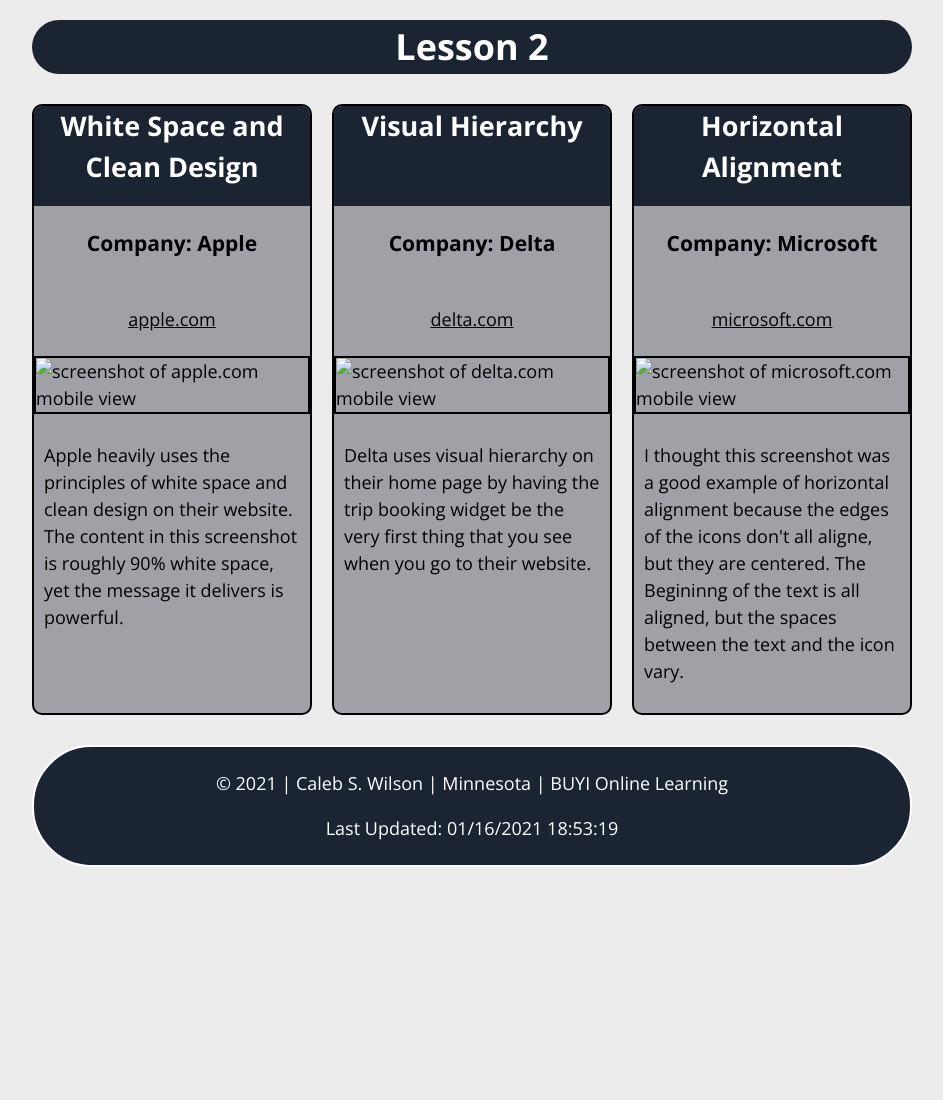
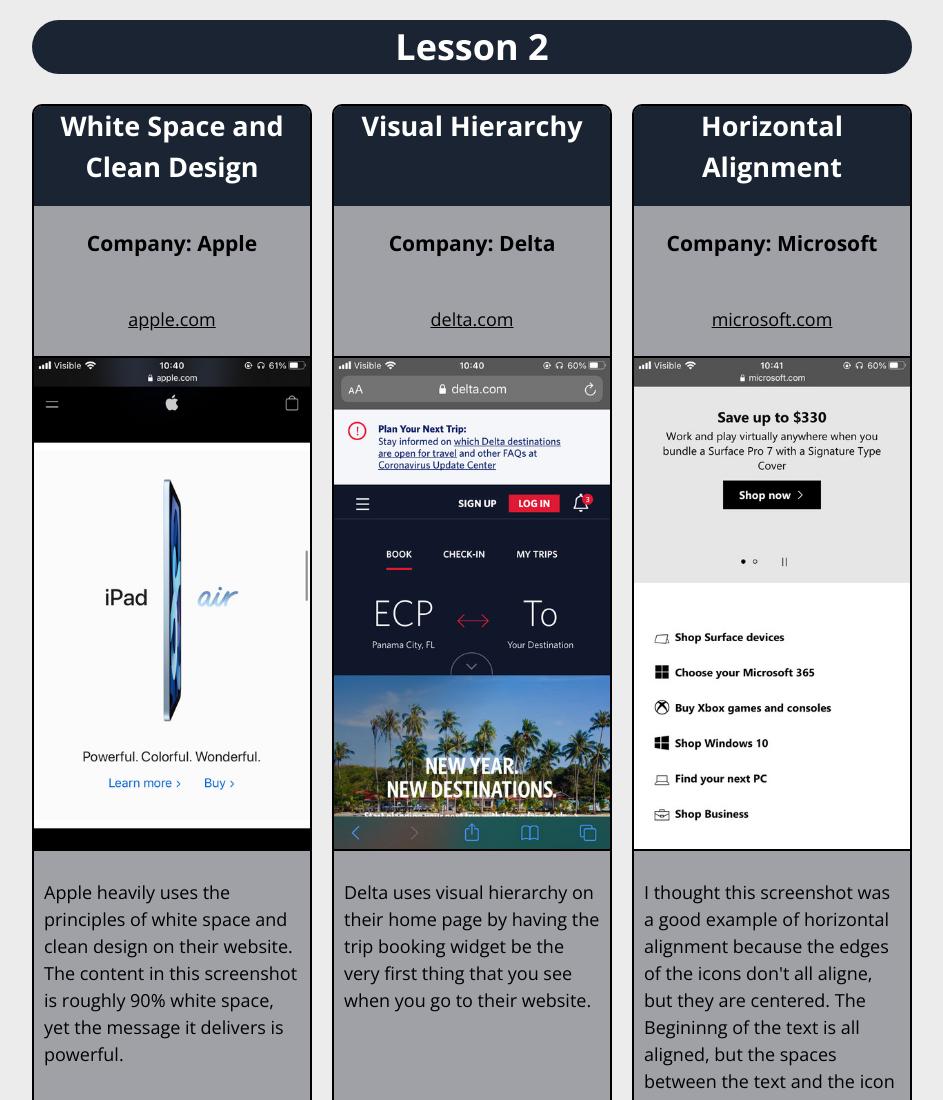
Before and after one commit to wcalebs/wcalebs.github.io, a plain HTML site: page Lesson2/design-principles.html in a window 1280 px wide. Shown: the top 1100 px of the page, without its empty margins (168-1111 px from the left). Before the commit the page ends 887 px from the top, so only its background shows below. Drawn offline with nearby package versions, Linux system fonts and the light colour scheme.

Commit message:
html jpg change

```diff
--- a/Lesson2/design-principles.html
+++ b/Lesson2/design-principles.html
@@ -20,7 +20,7 @@
                 </section>
                 <h3 class="company">Company: Apple</h3>
                 <a href="https://www.apple.com" target="_blank">apple.com</a>
-                <img src="images/apple.png" alt="screenshot of apple.com mobile view">
+                <img src="images/apple.jpg" alt="screenshot of apple.com mobile view">
                 <p class="description">Apple heavily uses the principles of white space and clean design on their website. The content in this screenshot is roughly 90% white space, yet the message it delivers is powerful.</p>
             </div>
             <div class="secondColumn">
@@ -29,7 +29,7 @@
                 </section>
                 <h3 class="company">Company: Delta</h3>
                 <a href="https://www.delta.com/" target="_blank">delta.com</a>
-                <img src="images/delta.PNG" alt="screenshot of delta.com mobile view">
+                <img src="images/delta.jpg" alt="screenshot of delta.com mobile view">
                 <p class="description">Delta uses visual hierarchy on their home page by having the trip booking widget be the very first thing that you see when you go to their website.</p>
             </div>
             <div class="thirdColumn">
@@ -38,7 +38,7 @@
                 </section>
                 <h3 class="company">Company: Microsoft</h3>
                 <a href="https://www.microsoft.com/en-us/" target="_blank">microsoft.com</a>
-                <img src="images/microsoft.PNG" alt="screenshot of microsoft.com mobile view">
+                <img src="images/microsoft.jpg" alt="screenshot of microsoft.com mobile view">
                 <p class="description">I thought this screenshot was a good example of horizontal alignment because the edges of the icons don't all aligne, but they are centered. The Begininng of the text is all aligned, but the spaces between the text and the icon vary. </p>
             </div>
         </div>
```
